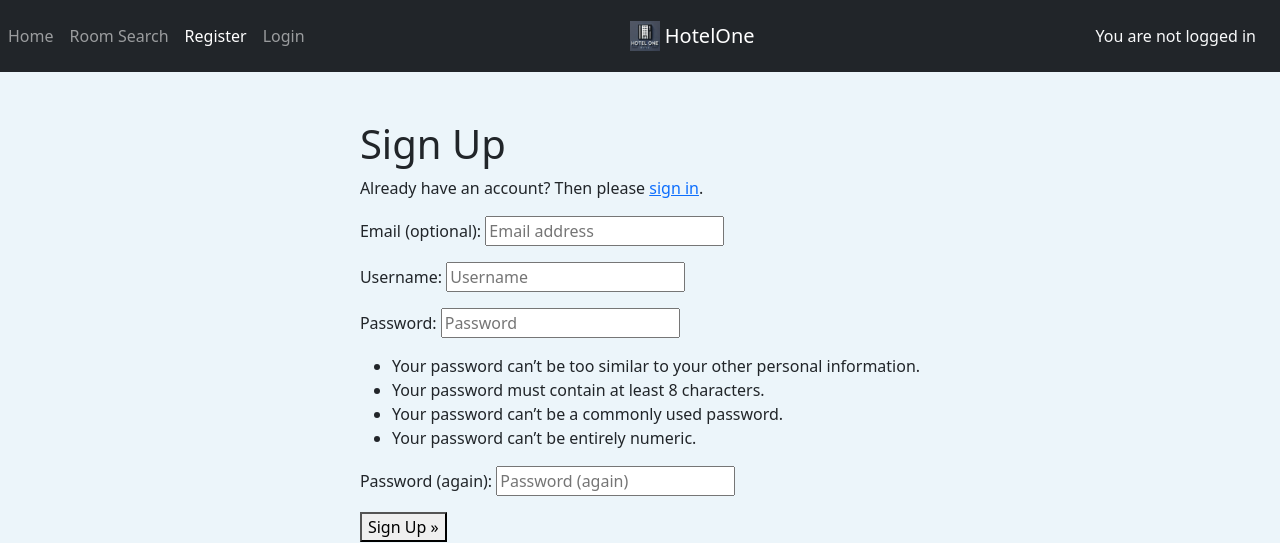
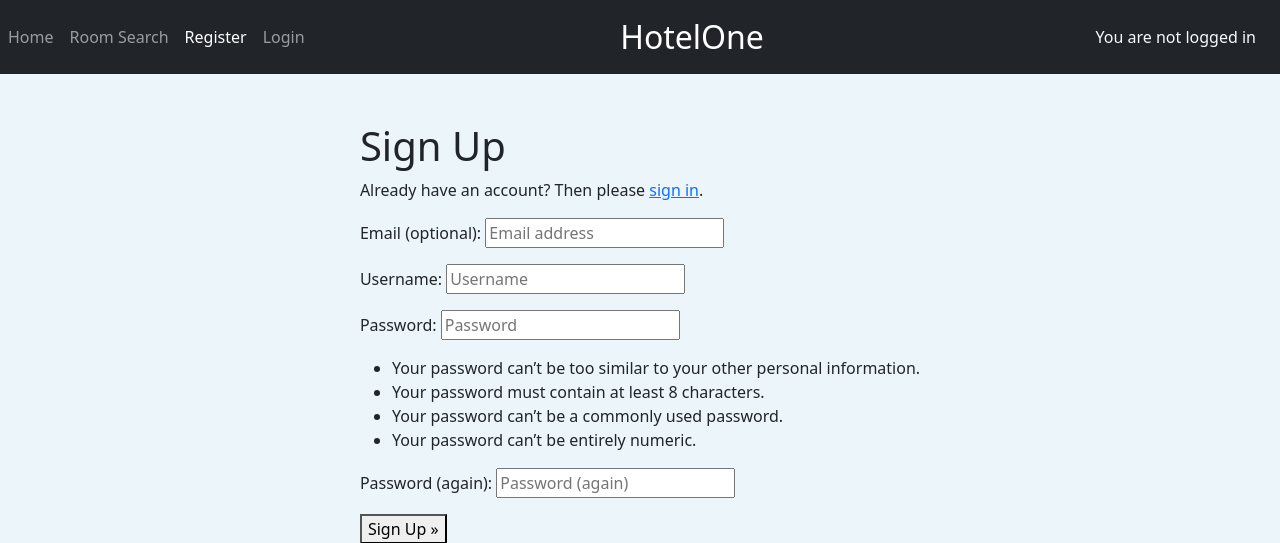
Before and after one commit to csdavids519/OneHotel, a Django app: page /accounts/signup/ in a window 1280 px wide. Shown: the top 543 px of the page. Run offline with Django 4.2, Linux system fonts and the light colour scheme; parts of the project's set-up code (start-up, migrations or seed data) failed here and were passed over.

Commit message:
Removed brand logo image, increase brand name text size

```diff
--- a/templates/base.html
+++ b/templates/base.html
@@ -58,9 +58,7 @@
             {% endif %}
         </div>
         <div class="d-flex flex-column align-items-center">
-            <a class="navbar-brand" href="{% url 'index' %}">
-                <img src="static/images/Logo2.jpg" width="30" height="30" class="d-inline-block align-top"
-                    alt="small image of hotel one logo">
+            <a class="navbar-brand fs-2" href="{% url 'index' %}">
                 HotelOne
             </a>
         </div>
```
Also changed, not shown: static/images/Logo1.jpg (deleted), static/images/Logo2.jpg (deleted).
